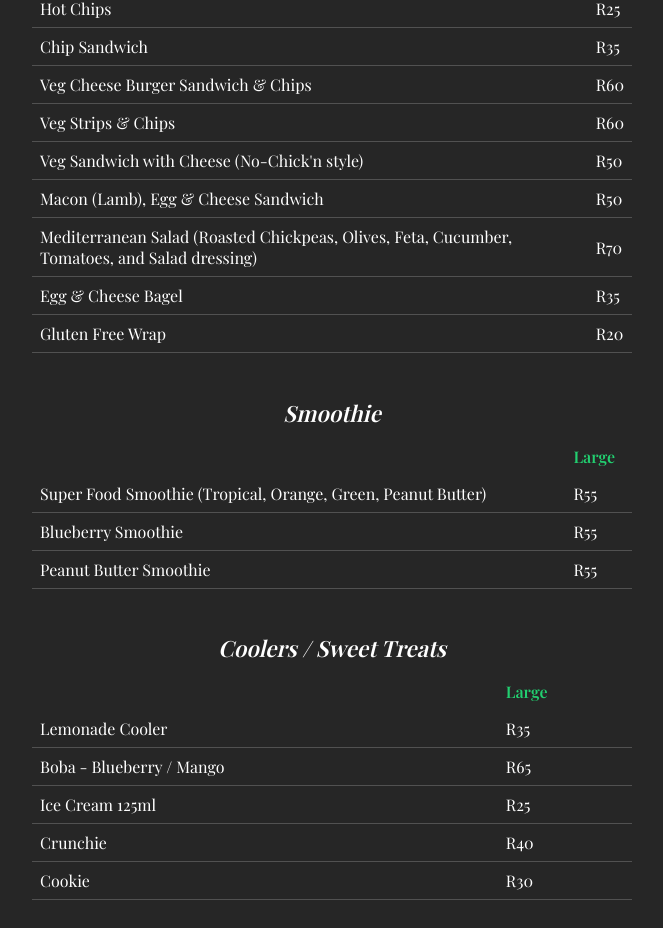
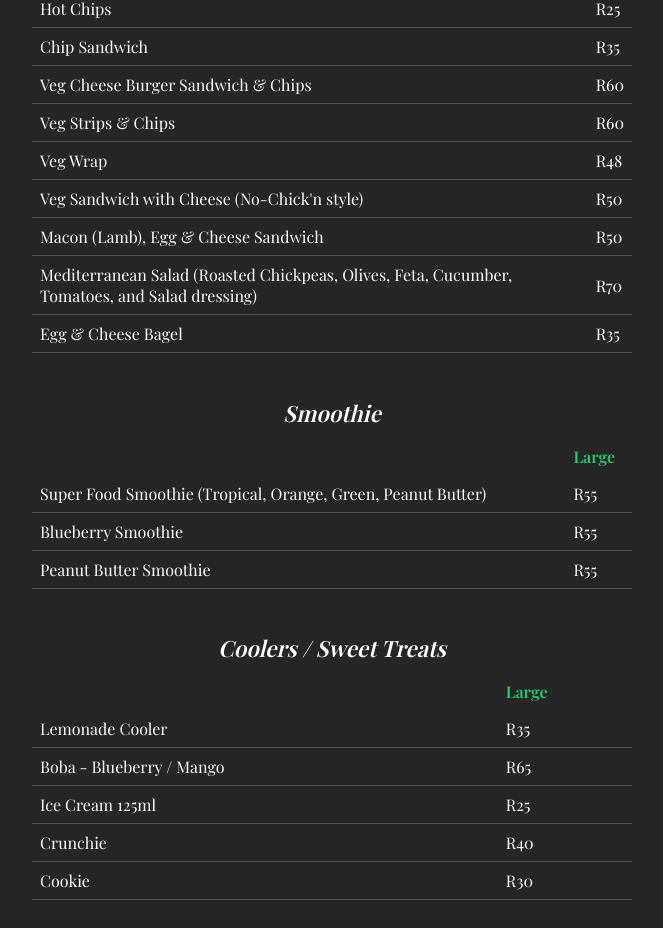
Before and after one commit to RahulDawpersad/GourmetCoffee, a plain HTML site: page public/menu.html in a window 1280 px wide. Shown: the part 2470-3398 px from the top of the page, without its empty margins (308-971 px from the left). Drawn offline with nearby package versions, Linux system fonts and the light colour scheme; a web font is replaced by a local one.

Commit message:
Update menu.html

```diff
--- a/public/menu.html
+++ b/public/menu.html
@@ -489,6 +489,11 @@
                                 <td>Veg Strips & Chips</td>
                                 <td>R60</td>
                             </tr>
+                          <tr class="fade-in">
+                                <!-- New -->
+                                <td>Veg Wrap</td>
+                                <td>R48</td>
+                            </tr>
                              <tr class="fade-in">
                                 <!-- New -->
                                 <td>Veg Sandwich with Cheese (No-Chick'n style)</td>
@@ -506,11 +511,6 @@
                             <tr class="fade-in">
                                 <td>Egg & Cheese Bagel</td>
                                 <td>R35</td>
-                            </tr>
-                            <tr class="fade-in">
-                                <!-- New -->
-                                <td>Gluten Free Wrap</td>
-                                <td>R20</td>
                             </tr>
                             <tr>
                             </tr>
```
